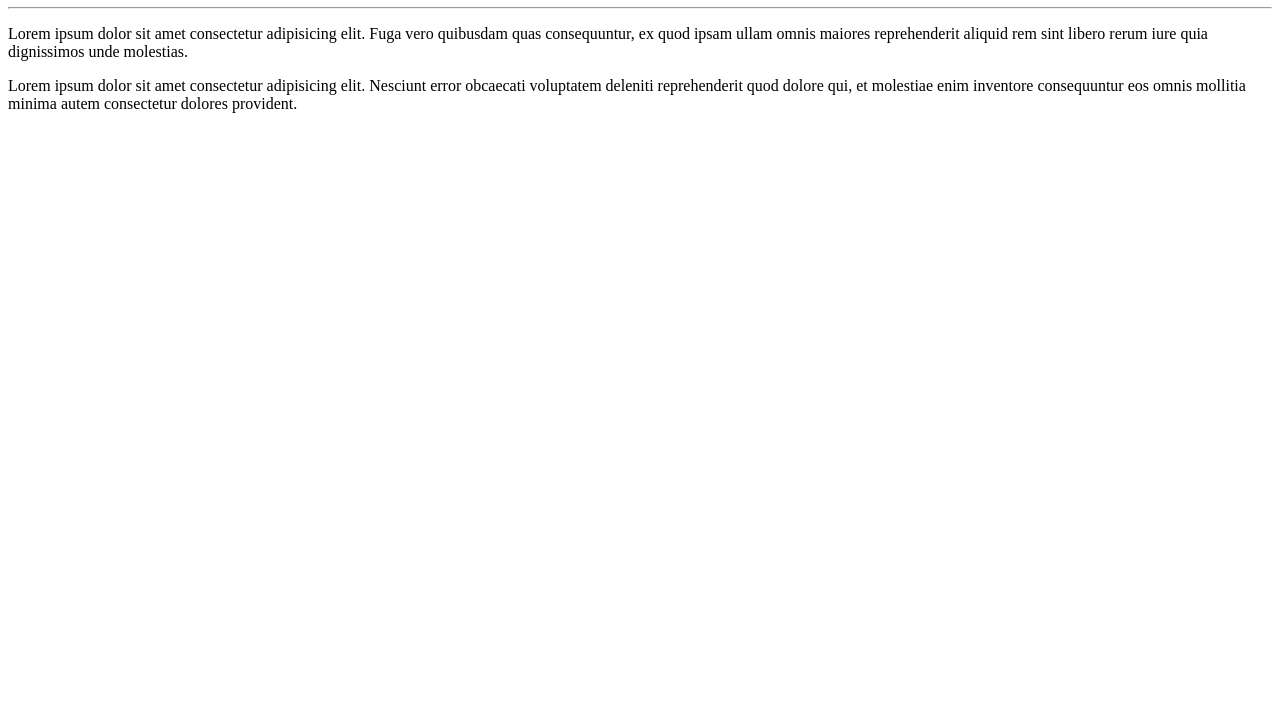
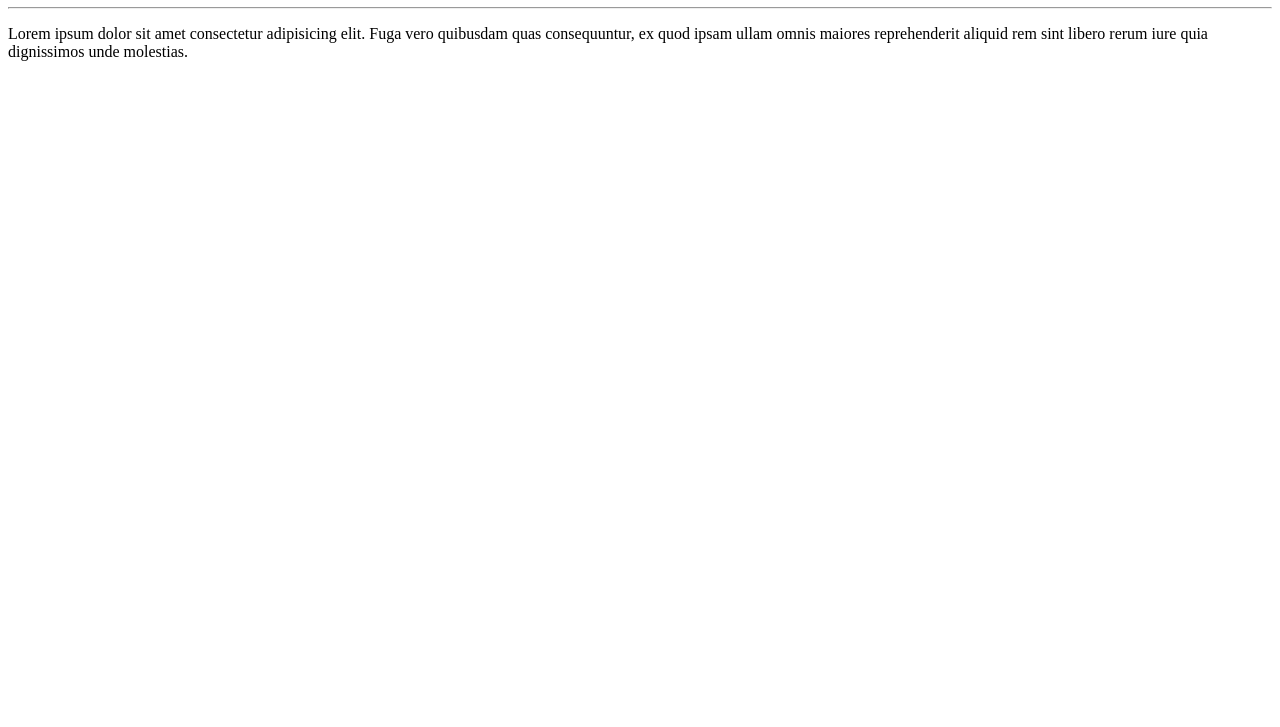
Before and after one commit to ErickChagas3/Ola_mundo, a plain HTML site: page index.html in a window 1280 px wide. Shown: the part 73-800 px from the top of the page. Drawn offline with Linux system fonts and the light colour scheme.

Commit message:
retirei o p

```diff
--- a/index.html
+++ b/index.html
@@ -9,6 +9,5 @@
     <h1>Ola, Mundo</h1>
     <hr>
     <p>Lorem ipsum dolor sit amet consectetur adipisicing elit. Fuga vero quibusdam quas consequuntur, ex quod ipsam ullam omnis maiores reprehenderit aliquid rem sint libero rerum iure quia dignissimos unde molestias.</p>
-    <p>Lorem ipsum dolor sit amet consectetur adipisicing elit. Nesciunt error obcaecati voluptatem deleniti reprehenderit quod dolore qui, et molestiae enim inventore consequuntur eos omnis mollitia minima autem consectetur dolores provident.</p>
 </body>
 </html>
```
